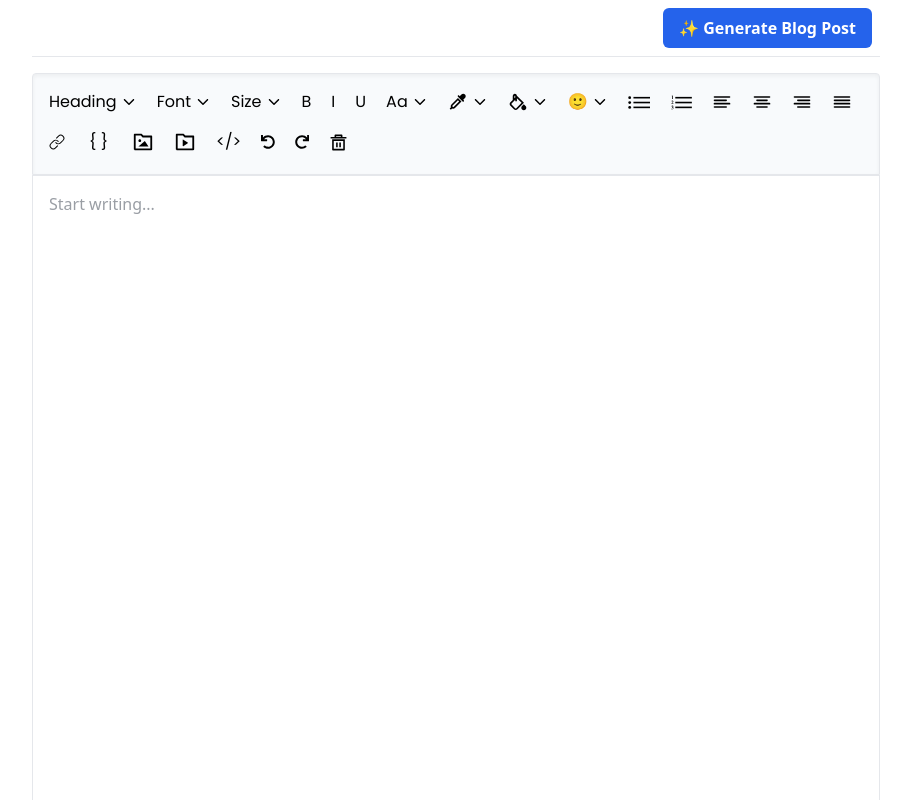
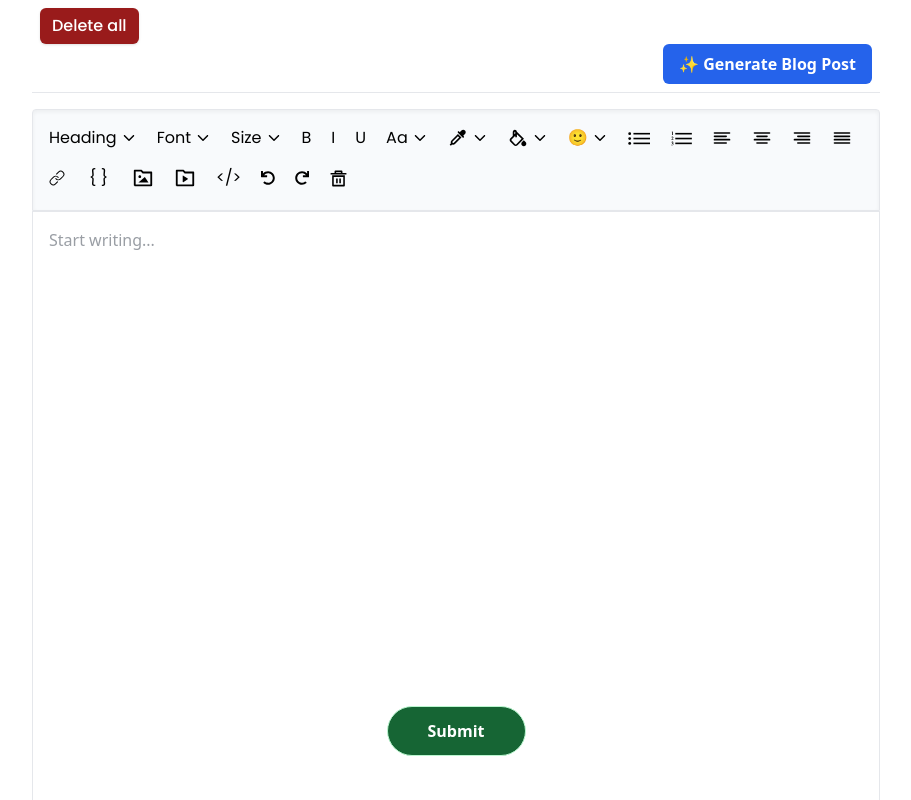
Before and after one commit to henrygad/makzontexteditor, a React (Vite) app: page / in a window 1280 px wide. Shown: the top 800 px of the page, without its empty margins (184-1095 px from the left). Built offline with nearby package versions, Linux system fonts and the light colour scheme; a web font is replaced by a local one.

Commit message:
added axios

```diff
--- a/package.json
+++ b/package.json
@@ -34,6 +34,7 @@
     "tailwindcss": "^3.4.3"
   },
   "dependencies": {
+    "axios": "^1.10.0",
     "react": "^19.1.0",
     "react-dom": "^19.1.0",
     "react-icons": "^5.5.0"
--- a/src/App.tsx
+++ b/src/App.tsx
@@ -27,8 +27,7 @@ const App = () => {
   const handleGenerate = async (topic: string) => {
     setLoading(true);
     try {
-      // const { context } = await aiGenerateContent(topic);
-      const context = topic;
+      const { context } = await aiGenerateContent(topic);
       setSetContext({ new: false, context });
       setTopicToGenerate("");
       setOpenGenAIModal(false);
@@ -53,20 +52,18 @@ const App = () => {
     });
   }, []);
 
-  console.log(getContext);
-
   return <>
     <header className="container">
       <div className="p-2 border-b">
         <nav>
           <ul>
             <li>
-              {/* <button
+              <button
               onClick={deleteAllContent}
               className="font-text font-medium text-base bg-red-800 text-white px-3 py-1.5 rounded-md shadow"
             >
               Delete all
-            </button> */}
+            </button>
             </li>
           </ul>
         </nav>
@@ -129,6 +126,7 @@ const App = () => {
             return "";
           }}
           onAddFile={async (blobValue, stringValue) => {
+            console.log(blobValue);
             return stringValue;
           }}
         />
@@ -138,13 +136,13 @@ const App = () => {
       {/* submit button section */}
       <section className="relative">
         <div className="fixed  right-0 left-0 bottom-8 flex justify-center items-center p-3">
-          {/* <button
+          <button
             className="flex justify-center items-center py-3 px-6 sm:px-10 bg-green-800 border border-green-200 rounded-full transition-colors duration-100  active:bg-green-700 cursor-pointer"
             disabled={!getContext.text.trim()}
             onClick={() => handleSumbitContent(getContext)}
           >
             <span className="text-white font-bold">Submit</span>
-          </button> */}
+          </button>
         </div>
       </section>
     </footer>
--- a/src/hooks/useAIGenerateContent.ts
+++ b/src/hooks/useAIGenerateContent.ts
@@ -1,4 +1,5 @@
-//import axios from "axios";
+
+import axios from "axios";
 
 const useAIGenerateContent = () => {
 
--- a/src/ui/AIcontentgenerator.tsx
+++ b/src/ui/AIcontentgenerator.tsx
@@ -1,4 +1,4 @@
-import React, { useRef} from "react";
+import { useRef} from "react";
 import useClickOutSide from "../lib/makzonrichtexteditor/hooks/useClickOutSide";
 
 type Props = {
```
Also changed, not shown: 1 other file (tests, documents, lock files or other folders).
